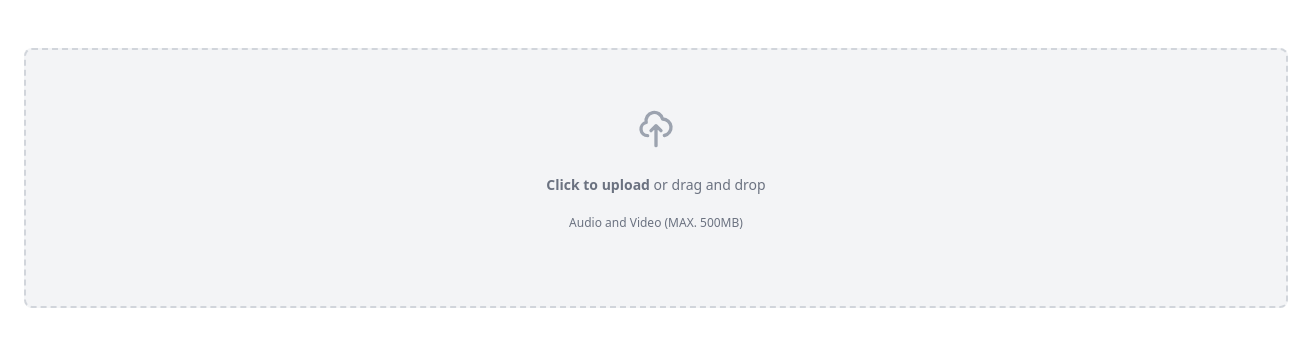
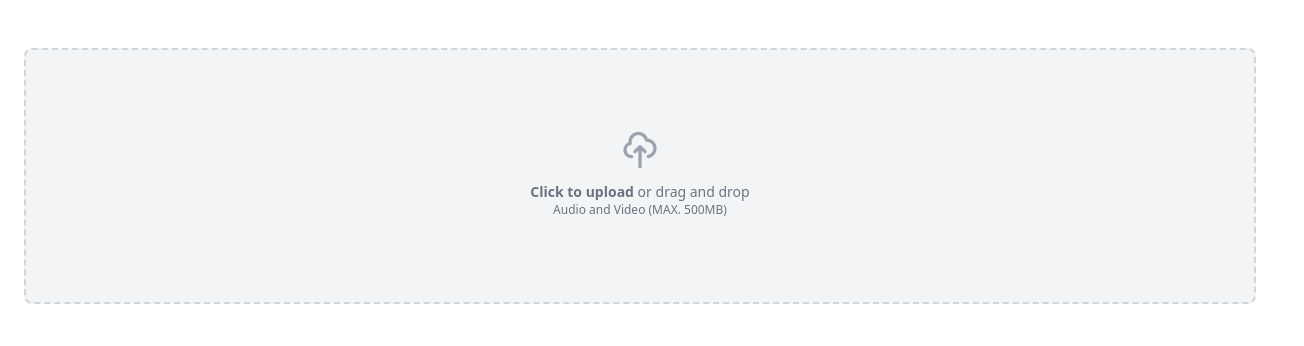
Before and after one commit to anwarulislam/media-converter-client, a Vue app: page / in a window 1280 px wide. Shown: the top 346 px of the page, 1304 px wide, since content can reach past the window. Built offline with nearby package versions, Linux system fonts and the light colour scheme; a small style sheet from the web is missing.

Commit message:
feat: base changed accordingly

```diff
--- a/src/style.css
+++ b/src/style.css
@@ -1,14 +1,404 @@
+*,
+::before,
+::after {
+  box-sizing: border-box; /* 1 */
+  border-width: 0; /* 2 */
+  border-style: solid; /* 2 */
+  border-color: #e5e7eb; /* 2 */
+}
+
+::before,
+::after {
+  --tw-content: "";
+}
+
+#media-converter {
+  line-height: 1.5; /* 1 */
+  -webkit-text-size-adjust: 100%; /* 2 */
+  -moz-tab-size: 4; /* 3 */
+  -o-tab-size: 4;
+  tab-size: 4; /* 3 */
+  font-family: ui-sans-serif, system-ui, -apple-system, BlinkMacSystemFont,
+    "Segoe UI", Roboto, "Helvetica Neue", Arial, "Noto Sans", sans-serif,
+    "Apple Color Emoji", "Segoe UI Emoji", "Segoe UI Symbol", "Noto Color Emoji"; /* 4 */
+}
+
+#media-converter hr {
+  height: 0; /* 1 */
+  color: inherit; /* 2 */
+  border-top-width: 1px; /* 3 */
+}
+
+#media-converter abbr:where([title]) {
+  -webkit-text-decoration: underline dotted;
+  text-decoration: underline dotted;
+}
+
+#media-converter h1,
+#media-converter h2,
+#media-converter h3,
+#media-converter h4,
+#media-converter h5,
+#media-converter h6 {
+  font-size: inherit;
+  font-weight: inherit;
+}
+
+/*
+Reset links to optimize for opt-in styling instead of opt-out.
+*/
+
+#media-converter a {
+  color: inherit;
+  text-decoration: inherit;
+}
+
+/*
+Add the correct font weight in Edge and Safari.
+*/
+
+#media-converter b,
+#media-converter strong {
+  font-weight: bolder;
+}
+
+/*
+1. Use the user's configured `mono` font family by default.
+2. Correct the odd `em` font sizing in all browsers.
+*/
+
+#media-converter code,
+#media-converter kbd,
+#media-converter samp,
+#media-converter pre {
+  font-family: ui-monospace, SFMono-Regular, Menlo, Monaco, Consolas,
+    "Liberation Mono", "Courier New", monospace; /* 1 */
+  font-size: 1em; /* 2 */
+}
+
+/*
+Add the correct font size in all browsers.
+*/
+
+#media-converter small {
+  font-size: 80%;
+}
+
+/*
+Prevent `sub` and `sup` elements from affecting the line height in all browsers.
+*/
+
+#media-converter sub,
+#media-converter sup {
+  font-size: 75%;
+  line-height: 0;
+  position: relative;
+  vertical-align: baseline;
+}
+
+#media-converter sub {
+  bottom: -0.25em;
+}
+
+#media-converter sup {
+  top: -0.5em;
+}
+
+#media-converter table {
+  text-indent: 0; /* 1 */
+  border-color: inherit; /* 2 */
+  border-collapse: collapse; /* 3 */
+}
+
+#media-converter button,
+#media-converter input,
+#media-converter optgroup,
+#media-converter select,
+#media-converter textarea {
+  font-family: inherit; /* 1 */
+  font-size: 100%; /* 1 */
+  font-weight: inherit; /* 1 */
+  line-height: inherit; /* 1 */
+  color: inherit; /* 1 */
+  margin: 0; /* 2 */
+  padding: 0; /* 3 */
+}
+
+#media-converter button,
+#media-converter select {
+  text-transform: none;
+}
+
+#media-converter button,
+#media-converter [type="button"],
+#media-converter [type="reset"],
+#media-converter [type="submit"] {
+  -webkit-appearance: button; /* 1 */
+  background-color: transparent; /* 2 */
+  background-image: none; /* 2 */
+}
+
+:-moz-focusring {
+  outline: auto;
+}
+
+:-moz-ui-invalid {
+  box-shadow: none;
+}
+
+#media-converter progress {
+  vertical-align: baseline;
+}
+
+::-webkit-inner-spin-button,
+::-webkit-outer-spin-button {
+  height: auto;
+}
+
+#media-converter [type="search"] {
+  -webkit-appearance: textfield; /* 1 */
+  outline-offset: -2px; /* 2 */
+}
+
+::-webkit-search-decoration {
+  -webkit-appearance: none;
+}
+
+::-webkit-file-upload-button {
+  -webkit-appearance: button; /* 1 */
+  font: inherit; /* 2 */
+}
+
+#media-converter summary {
+  display: list-item;
+}
+
+#media-converter blockquote,
+#media-converter dl,
+#media-converter dd,
+#media-converter h1,
+#media-converter h2,
+#media-converter h3,
+#media-converter h4,
+#media-converter h5,
+#media-converter h6,
+#media-converter hr,
+#media-converter figure,
+#media-converter p,
+#media-converter pre {
+  margin: 0;
+}
+
+#media-converter fieldset {
+  margin: 0;
+  padding: 0;
+}
+
+#media-converter legend {
+  padding: 0;
+}
+
+#media-converter ol,
+#media-converter ul,
+#media-converter menu {
+  list-style: none;
+  margin: 0;
+  padding: 0;
+}
+
+/*
+Prevent resizing textareas horizontally by default.
+*/
+
+#media-converter textarea {
+  resize: vertical;
+}
+
+#media-converter input::-moz-placeholder,
+#media-converter textarea::-moz-placeholder {
+  opacity: 1; /* 1 */
+  color: #9ca3af; /* 2 */
+}
+
+#media-converter input::placeholder,
+#media-converter textarea::placeholder {
+  opacity: 1; /* 1 */
+  color: #9ca3af; /* 2 */
+}
+button,
+#media-converter [role="button"] {
+  cursor: pointer;
+}
+
+#media-converter :disabled {
+  cursor: default;
+}
+
+#media-converter img,
+#media-converter svg,
+#media-converter video,
+#media-converter canvas,
+#media-converter audio,
+#media-converter iframe,
+#media-converter embed,
+#media-converter object {
+  display: block; /* 1 */
+  vertical-align: middle; /* 2 */
+}
+
+/*
+Constrain images and videos to the parent width and preserve their intrinsic aspect ratio. (https://github.com/mozdevs/cssremedy/issues/14)
+*/
+
+#media-converter img,
+#media-converter video {
+  max-width: 100%;
+  height: auto;
+}
+
+*,
+::before,
+::after {
+  --tw-border-spacing-x: 0;
+  --tw-border-spacing-y: 0;
+  --tw-translate-x: 0;
+  --tw-translate-y: 0;
+  --tw-rotate: 0;
+  --tw-skew-x: 0;
+  --tw-skew-y: 0;
+  --tw-scale-x: 1;
+  --tw-scale-y: 1;
+  --tw-pan-x: ;
+  --tw-pan-y: ;
+  --tw-pinch-zoom: ;
+  --tw-scroll-snap-strictness: proximity;
+  --tw-ordinal: ;
+  --tw-slashed-zero: ;
+  --tw-numeric-figure: ;
+  --tw-numeric-spacing: ;
+  --tw-numeric-fraction: ;
+  --tw-ring-inset: ;
+  --tw-ring-offset-width: 0px;
+  --tw-ring-offset-color: #fff;
+  --tw-ring-color: rgb(59 130 246 / 0.5);
+  --tw-ring-offset-shadow: 0 0 #0000;
+  --tw-ring-shadow: 0 0 #0000;
+  --tw-shadow: 0 0 #0000;
+  --tw-shadow-colored: 0 0 #0000;
+  --tw-blur: ;
+  --tw-brightness: ;
+  --tw-contrast: ;
+  --tw-grayscale: ;
+  --tw-hue-rotate: ;
+  --tw-invert: ;
+  --tw-saturate: ;
+  --tw-sepia: ;
+  --tw-drop-shadow: ;
+  --tw-backdrop-blur: ;
+  --tw-backdrop-brightness: ;
+  --tw-backdrop-contrast: ;
+  --tw-backdrop-grayscale: ;
+  --tw-backdrop-hue-rotate: ;
+  --tw-backdrop-invert: ;
+  --tw-backdrop-opacity: ;
+  --tw-backdrop-saturate: ;
+  --tw-backdrop-sepia: ;
+}
+
+::-webkit-backdrop {
+  --tw-border-spacing-x: 0;
+  --tw-border-spacing-y: 0;
+  --tw-translate-x: 0;
+  --tw-translate-y: 0;
+  --tw-rotate: 0;
+  --tw-skew-x: 0;
+  --tw-skew-y: 0;
+  --tw-scale-x: 1;
+  --tw-scale-y: 1;
+  --tw-pan-x: ;
+  --tw-pan-y: ;
+  --tw-pinch-zoom: ;
+  --tw-scroll-snap-strictness: proximity;
+  --tw-ordinal: ;
+  --tw-slashed-zero: ;
+  --tw-numeric-figure: ;
+  --tw-numeric-spacing: ;
+  --tw-numeric-fraction: ;
+  --tw-ring-inset: ;
+  --tw-ring-offset-width: 0px;
+  --tw-ring-offset-color: #fff;
+  --tw-ring-color: rgb(59 130 246 / 0.5);
+  --tw-ring-offset-shadow: 0 0 #0000;
+  --tw-ring-shadow: 0 0 #0000;
+  --tw-shadow: 0 0 #0000;
+  --tw-shadow-colored: 0 0 #0000;
+  --tw-blur: ;
+  --tw-brightness: ;
+  --tw-contrast: ;
+  --tw-grayscale: ;
+  --tw-hue-rotate: ;
+  --tw-invert: ;
+  --tw-saturate: ;
+  --tw-sepia: ;
+  --tw-drop-shadow: ;
+  --tw-backdrop-blur: ;
+  --tw-backdrop-brightness: ;
+  --tw-backdrop-contrast: ;
+  --tw-backdrop-grayscale: ;
+  --tw-backdrop-hue-rotate: ;
+  --tw-backdrop-invert: ;
+  --tw-backdrop-opacity: ;
+  --tw-backdrop-saturate: ;
+  --tw-backdrop-sepia: ;
+}
+
+::backdrop {
+  --tw-border-spacing-x: 0;
+  --tw-border-spacing-y: 0;
+  --tw-translate-x: 0;
+  --tw-translate-y: 0;
+  --tw-rotate: 0;
+  --tw-skew-x: 0;
+  --tw-skew-y: 0;
+  --tw-scale-x: 1;
+  --tw-scale-y: 1;
+  --tw-pan-x: ;
+  --tw-pan-y: ;
+  --tw-pinch-zoom: ;
+  --tw-scroll-snap-strictness: proximity;
+  --tw-ordinal: ;
+  --tw-slashed-zero: ;
+  --tw-numeric-figure: ;
+  --tw-numeric-spacing: ;
+  --tw-numeric-fraction: ;
+  --tw-ring-inset: ;
+  --tw-ring-offset-width: 0px;
+  --tw-ring-offset-color: #fff;
+  --tw-ring-color: rgb(59 130 246 / 0.5);
+  --tw-ring-offset-shadow: 0 0 #0000;
+  --tw-ring-shadow: 0 0 #0000;
+  --tw-shadow: 0 0 #0000;
+  --tw-shadow-colored: 0 0 #0000;
+  --tw-blur: ;
+  --tw-brightness: ;
+  --tw-contrast: ;
+  --tw-grayscale: ;
+  --tw-hue-rotate: ;
+  --tw-invert: ;
+  --tw-saturate: ;
+  --tw-sepia: ;
+  --tw-drop-shadow: ;
+  --tw-backdrop-blur: ;
+  --tw-backdrop-brightness: ;
+  --tw-backdrop-contrast: ;
+  --tw-backdrop-grayscale: ;
+  --tw-backdrop-hue-rotate: ;
+  --tw-backdrop-invert: ;
+  --tw-backdrop-opacity: ;
+  --tw-backdrop-saturate: ;
+  --tw-backdrop-sepia: ;
+}
+
 /* @tailwind base; */
 @tailwind components;
 @tailwind utilities;
-
-#media-converter {
-  line-height: 1.5;
-  -webkit-text-size-adjust: 100%;
-  -moz-tab-size: 4;
-  -o-tab-size: 4;
-  tab-size: 4;
-  font-family: ui-sans-serif, system-ui, -apple-system, BlinkMacSystemFont,
-    Segoe UI, Roboto, Helvetica Neue, Arial, Noto Sans, sans-serif,
-    "Apple Color Emoji", "Segoe UI Emoji", Segoe UI Symbol, "Noto Color Emoji";
-}
```
